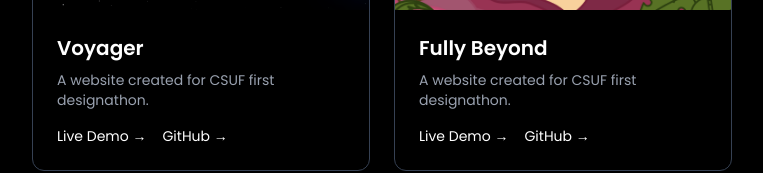
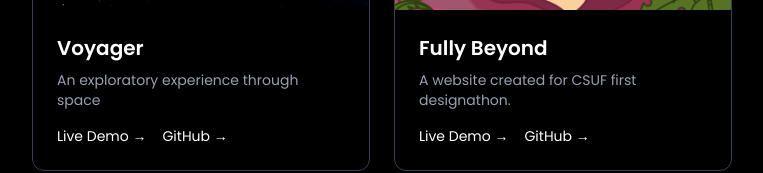
Before and after one commit to olasores/olasores-portfolio, a Next.js app: page / in a window 1280 px wide. Shown: the part 1125-1298 px from the top of the page, without its empty margins (258-1021 px from the left). Built offline with nearby package versions, Linux system fonts and the light colour scheme.

Commit message:
project descriptions

```diff
--- a/app/components/Portfolio.tsx
+++ b/app/components/Portfolio.tsx
@@ -19,7 +19,7 @@
          {
             id: 3,
             title: "Voyager",
-            description: "A website created for CSUF first designathon.",
+            description: "An exploratory experience through space",
             image: "/assets/voyager.png",
             liveDemo: "https://fullyhacks-adventure.vercel.app/",
             github: "https://github.com/olasores/fullyhacks_adventure"
```
